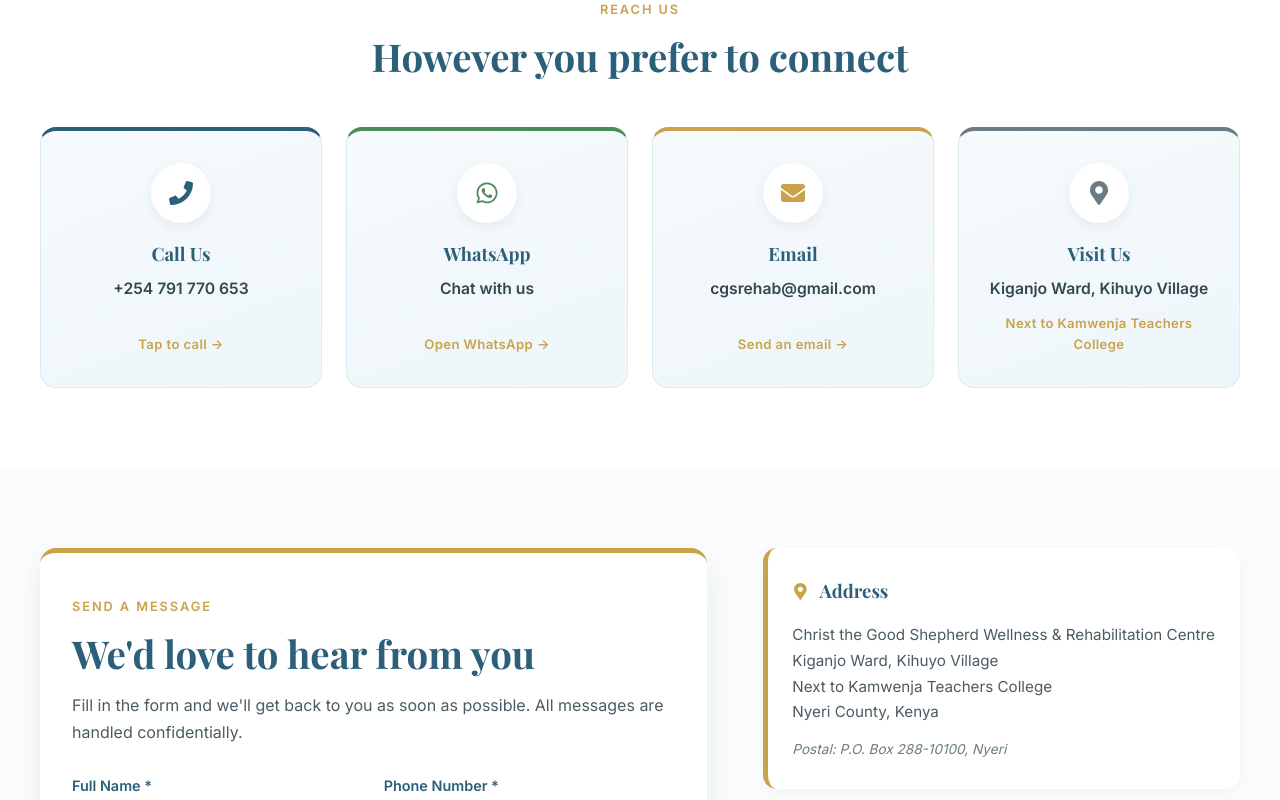
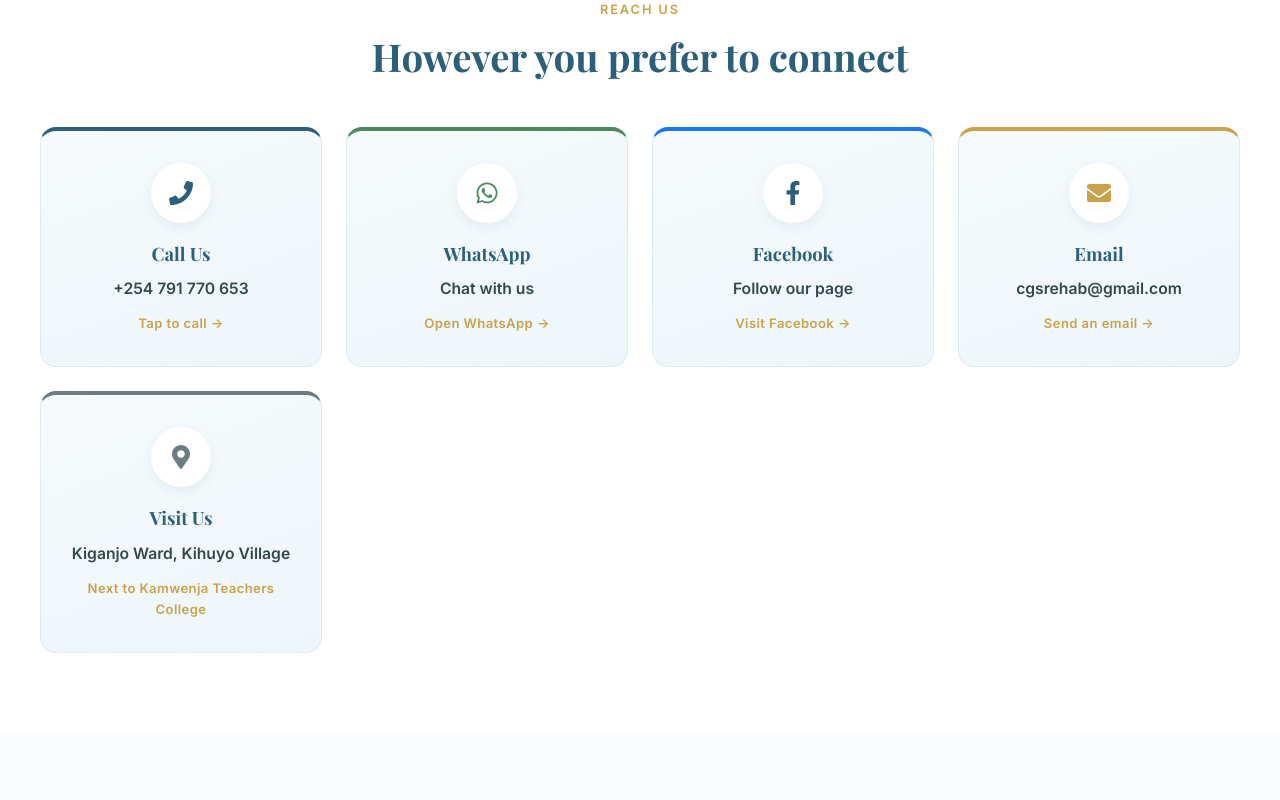
Before and after one commit to bjornsmwaura-lgtm/christ-good-shepherd-website, a React (Vite) app: page /contact in a window 1280 px wide. Shown: the part 700-1500 px from the top of the page. Built offline with nearby package versions, Linux system fonts and the light colour scheme.

Commit message:
Wire up Facebook and WhatsApp links in Footer and Contact page

```diff
--- a/src/components/Footer.jsx
+++ b/src/components/Footer.jsx
@@ -86,10 +86,11 @@ function Footer() {
           {/* Social Icons */}
          <div className="footer__socials">
         <a
-              href="https://facebook.com"
+          href="https://www.facebook.com/profile.php?id=100090375332812"
           target="_blank"
           rel="noopener noreferrer"
-              aria-label="Facebook"
+          aria-label="Visit our Facebook page"
+          title="Follow us on Facebook"
           className="footer__social"
         >
           <FaFacebookF />
@@ -98,22 +99,13 @@ function Footer() {
           href="https://wa.me/254791770653"
           target="_blank"
           rel="noopener noreferrer"
-              aria-label="WhatsApp"
+          aria-label="Chat with us on WhatsApp"
+          title="Chat with us on WhatsApp"
           className="footer__social"
         >
           <FaWhatsapp />
         </a>
-            <a
-              href="https://youtube.com"
-              target="_blank"
-              rel="noopener noreferrer"
-              aria-label="YouTube"
-              className="footer__social"
-            >
-              <FaYoutube />
-            </a>
-          </div>
-        </div>
+        {/* YouTube — hidden for now until we have a channel */}
       </div>
 
       {/* Bottom bar */}
@@ -125,6 +117,8 @@ function Footer() {
           Designed and developed by Bjornsmwaura Productions
         </p>
       </div>
+      </div>
+      </div>
     </footer>
   );
 }
--- a/src/pages/Contact.css
+++ b/src/pages/Contact.css
@@ -470,3 +470,31 @@ a.contact-card:hover {
     grid-template-columns: 1fr;
   }
 }
+
+.contact-card--phone {
+  border-top: 4px solid #2c5f7a;
+}
+
+.contact-card--whatsapp {
+  border-top: 4px solid #4a8a5c;
+}
+
+.contact-card--email {
+  border-top: 4px solid #c9a24a;
+}
+
+.contact-card--address {
+  border-top: 4px solid #6b7c85;
+}
+
+.contact-card--facebook {
+  border-top: 4px solid #1877F2;
+}
+
+.footer__social[aria-label*="Facebook"]:hover {
+  background-color: #1877F2;
+}
+
+.footer__social[aria-label*="WhatsApp"]:hover {
+  background-color: #25D366;
+}
--- a/src/pages/Contact.jsx
+++ b/src/pages/Contact.jsx
@@ -10,6 +10,7 @@ import {
   FaShieldAlt,
   FaArrowRight,
   FaDirections,
+  FaFacebookF,
 } from 'react-icons/fa';
 import './Contact.css';
 
@@ -111,6 +112,20 @@ function Contact() {
               <p className="contact-card__value">Chat with us</p>
               <span className="contact-card__action">Open WhatsApp →</span>
             </a>
+
+            <a
+  href="https://www.facebook.com/profile.php?id=100090375332812"
+  target="_blank"
+  rel="noopener noreferrer"
+  className="contact-card contact-card--facebook"
+>
+  <div className="contact-card__icon">
+    <FaFacebookF />
+  </div>
+  <h3 className="contact-card__title">Facebook</h3>
+  <p className="contact-card__value">Follow our page</p>
+  <span className="contact-card__action">Visit Facebook →</span>
+</a>
 
             <a
               href="mailto:cgsrehab@gmail.com"
```
Lines whose indentation alone changed are shown as unchanged.
